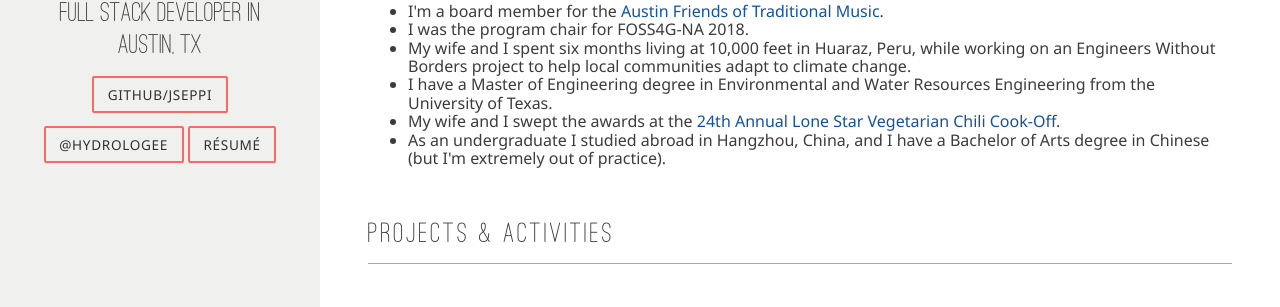
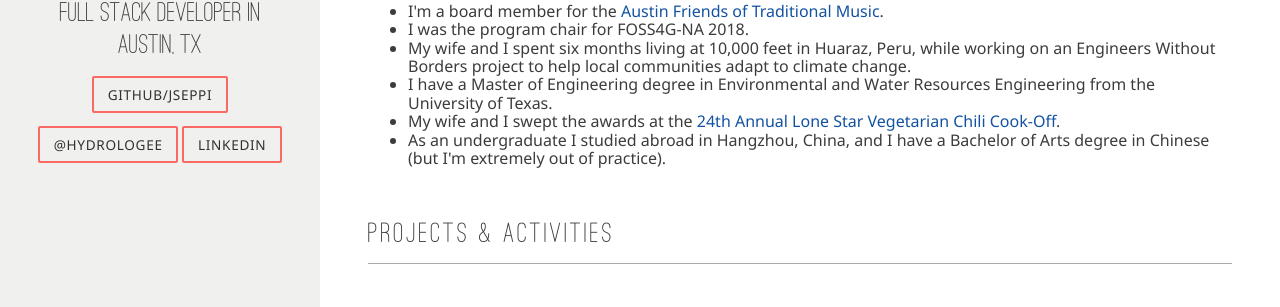
Before and after one commit to jseppi/jseppi.github.io, a Jekyll site: the page built from index.html, in a window 1280 px wide. Shown: the part 415-722 px from the top of the page. Built offline with Jekyll 4.4.1, drawn with Linux system fonts in a browser that asks for light colours; nearby versions of some CDN libraries.

Commit message:
linkedin

```diff
--- a/_layouts/default.html
+++ b/_layouts/default.html
@@ -46,7 +46,7 @@
             <a class="pure-button" href="https://twitter.com/hydrologee">@hydrologee</a>
           </li>
           <li class="nav-item">
-            <a class="pure-button" href="/files/James Seppi Resume 2018-01-25.pdf" title="James Seppi's Résumé">Résumé</a>
+            <a class="pure-button" href="https://www.linkedin.com/in/james-seppi-5b884a40/">LinkedIn</a>
           </li>
         </ul>
       </nav>
```
